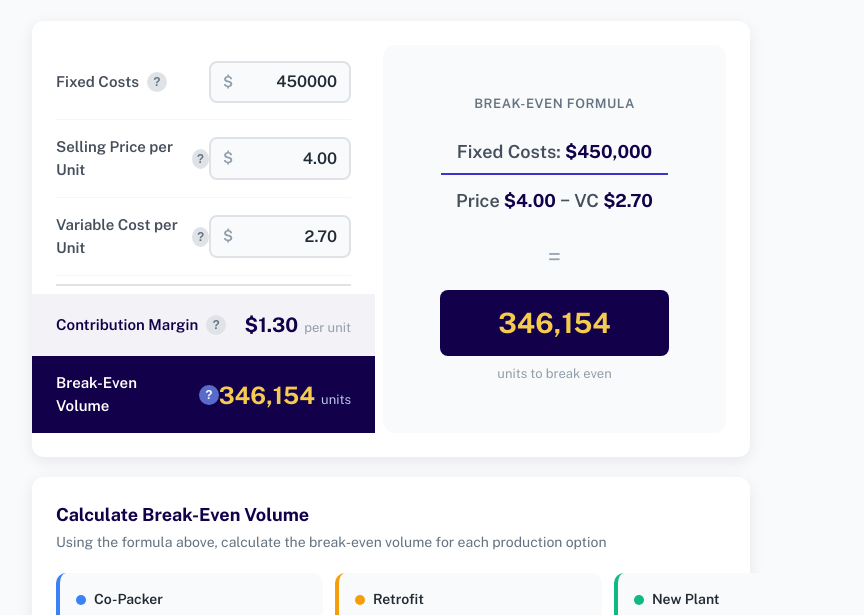
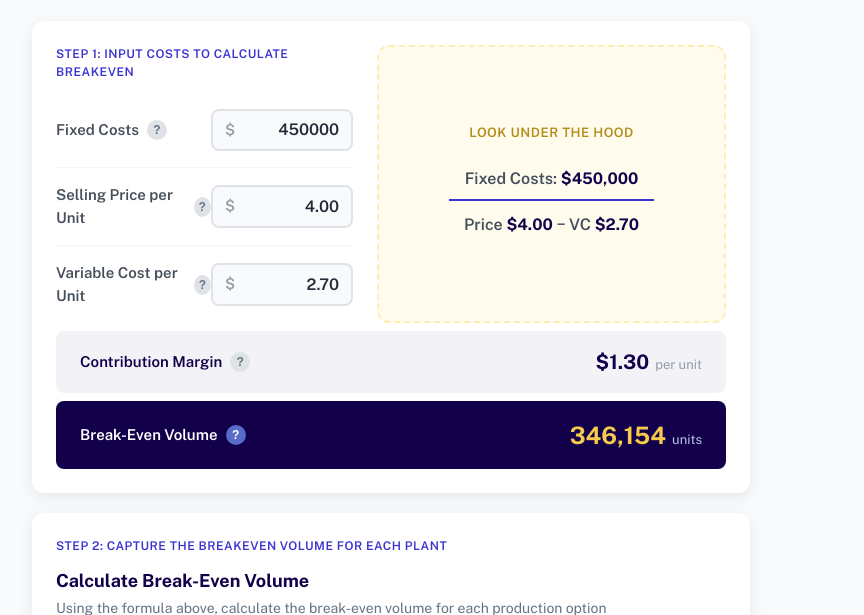
Before and after one commit to lowings20/ManagingProfitabilityChapter1, a plain HTML site: page index.html in a window 1280 px wide. Shown: the part 108-723 px from the top of the page, without its empty margins (249-1113 px from the left). Drawn offline with nearby package versions, Linux system fonts and the light colour scheme; a web font is replaced by a local one.

Commit message:
Reorganize layout with step labels and full-width results
- Added Step 1/Step 2 labels for inputs and challenge sections
- Made Contribution Margin and Break-Even Volume full width
- Renamed formula box to Look under the hood with gold accent color
- Removed redundant break-even result from formula box
- Formula box now has dashed border to indicate its informational

Co-Authored-By: Claude Opus 4.5 <noreply@anthropic.com>

```diff
--- a/app.js
+++ b/app.js
@@ -54,11 +54,9 @@ function calculate() {
   const resultRow = document.querySelector('.calc-row.result');
   if (isError) {
     document.getElementById('breakeven-volume').textContent = 'Price must exceed variable cost';
-    document.getElementById('formula-result').textContent = '—';
     resultRow.classList.add('error');
   } else {
     document.getElementById('breakeven-volume').textContent = breakevenVolume.toLocaleString();
-    document.getElementById('formula-result').textContent = breakevenVolume.toLocaleString();
     resultRow.classList.remove('error');
   }
 
--- a/index.html
+++ b/index.html
@@ -17,7 +17,9 @@
     </header>
 
     <div class="calculator-card">
+      <div class="calc-top-row">
         <div class="calc-inputs">
+          <div class="step-label">Step 1: Input costs to calculate breakeven</div>
           <!-- Row 1: Fixed Costs -->
           <div class="calc-row">
             <div class="row-label">
@@ -53,9 +55,24 @@
               <input type="number" id="variable-cost" value="2.70" step="0.01" onchange="calculate()" oninput="calculate()">
             </div>
           </div>
+        </div>
 
-        <div class="calc-divider"></div>
+        <div class="calc-formula">
+          <div class="formula-title">Look under the hood</div>
+          <div class="formula-visual">
+            <div class="formula-fraction">
+              <div class="formula-numerator">
+                Fixed Costs: <span class="formula-value" id="formula-fixed">$450,000</span>
+              </div>
+              <div class="formula-denominator">
+                Price <span class="formula-value" id="formula-price">$4.00</span> − VC <span class="formula-value" id="formula-vc">$2.70</span>
+              </div>
+            </div>
+          </div>
+        </div>
+      </div>
 
+      <div class="calc-results">
         <!-- Row 4: Contribution Margin (Calculated) -->
         <div class="calc-row calculated">
           <div class="row-label">
@@ -80,27 +97,11 @@
           </div>
         </div>
       </div>
-
-      <div class="calc-formula">
-        <div class="formula-title">Break-Even Formula</div>
-        <div class="formula-visual">
-          <div class="formula-fraction">
-            <div class="formula-numerator">
-              Fixed Costs: <span class="formula-value" id="formula-fixed">$450,000</span>
-            </div>
-            <div class="formula-denominator">
-              Price <span class="formula-value" id="formula-price">$4.00</span> − VC <span class="formula-value" id="formula-vc">$2.70</span>
-            </div>
-          </div>
-          <div class="formula-equals">=</div>
-          <div class="formula-result" id="formula-result">346,154</div>
-          <div class="formula-result-label">units to break even</div>
-        </div>
-      </div>
     </div>
 
     <!-- Break-Even Challenge -->
     <div class="challenge-card">
+      <div class="step-label">Step 2: Capture the breakeven volume for each plant</div>
       <h2>Calculate Break-Even Volume</h2>
       <p class="challenge-subtitle">Using the formula above, calculate the break-even volume for each production option</p>
 
--- a/styles.css
+++ b/styles.css
@@ -79,12 +79,28 @@ header h1 {
   border-radius: 12px;
   padding: 24px;
   box-shadow: 0 4px 16px rgba(14, 0, 57, 0.08);
+}
+
+.calc-top-row {
   display: flex;
-  gap: 32px;
+  gap: 24px;
 }
 
 .calc-inputs {
   flex: 1;
+}
+
+.calc-results {
+  margin-top: 8px;
+}
+
+.step-label {
+  font-size: 12px;
+  font-weight: 600;
+  color: var(--color-blue-700);
+  text-transform: uppercase;
+  letter-spacing: 0.5px;
+  margin-bottom: 12px;
 }
 
 .calc-formula {
@@ -93,15 +109,16 @@ header h1 {
   flex-direction: column;
   justify-content: center;
   align-items: center;
-  background: var(--color-gray-100);
+  background: var(--color-gold-200);
   border-radius: 12px;
   padding: 24px;
+  border: 2px dashed var(--color-gold-400);
 }
 
 .formula-title {
   font-size: 13px;
   font-weight: 600;
-  color: var(--color-gray-600);
+  color: var(--color-gold-800);
   text-transform: uppercase;
   letter-spacing: 0.5px;
   margin-bottom: 16px;
@@ -120,7 +137,7 @@ header h1 {
 
 .formula-numerator,
 .formula-denominator {
-  font-size: 18px;
+  font-size: 16px;
   font-weight: 600;
   color: var(--color-gray-700);
   padding: 8px 16px;
@@ -138,27 +155,6 @@ header h1 {
 .formula-denominator .formula-value {
   color: var(--color-blue-800);
   font-weight: 700;
-}
-
-.formula-equals {
-  font-size: 24px;
-  color: var(--color-gray-500);
-  margin: 16px 0;
-}
-
-.formula-result {
-  font-size: 28px;
-  font-weight: 700;
-  color: var(--color-gold-600);
-  background: var(--color-blue-800);
-  padding: 12px 24px;
-  border-radius: 8px;
-}
-
-.formula-result-label {
-  font-size: 13px;
-  color: var(--color-gray-500);
-  margin-top: 8px;
 }
 
 /* Calculator Rows */
@@ -261,9 +257,14 @@ header h1 {
 /* Calculated Rows */
 .calc-row.calculated {
   background: var(--color-blue-200);
-  margin: 0 -24px;
   padding: 16px 24px;
   border-bottom: none;
+  border-radius: 8px;
+  margin-bottom: 8px;
+}
+
+.calc-row.calculated:last-child {
+  margin-bottom: 0;
 }
 
 .calc-row.calculated .row-label span {
@@ -522,16 +523,12 @@ header h1 {
 
 /* Responsive */
 @media (max-width: 700px) {
-  .calculator-card {
+  .calc-top-row {
     flex-direction: column;
   }
 
   .calc-formula {
     padding: 20px;
-  }
-
-  .formula-result {
-    font-size: 24px;
   }
 }
 
```
Lines whose indentation alone changed are shown as unchanged.
